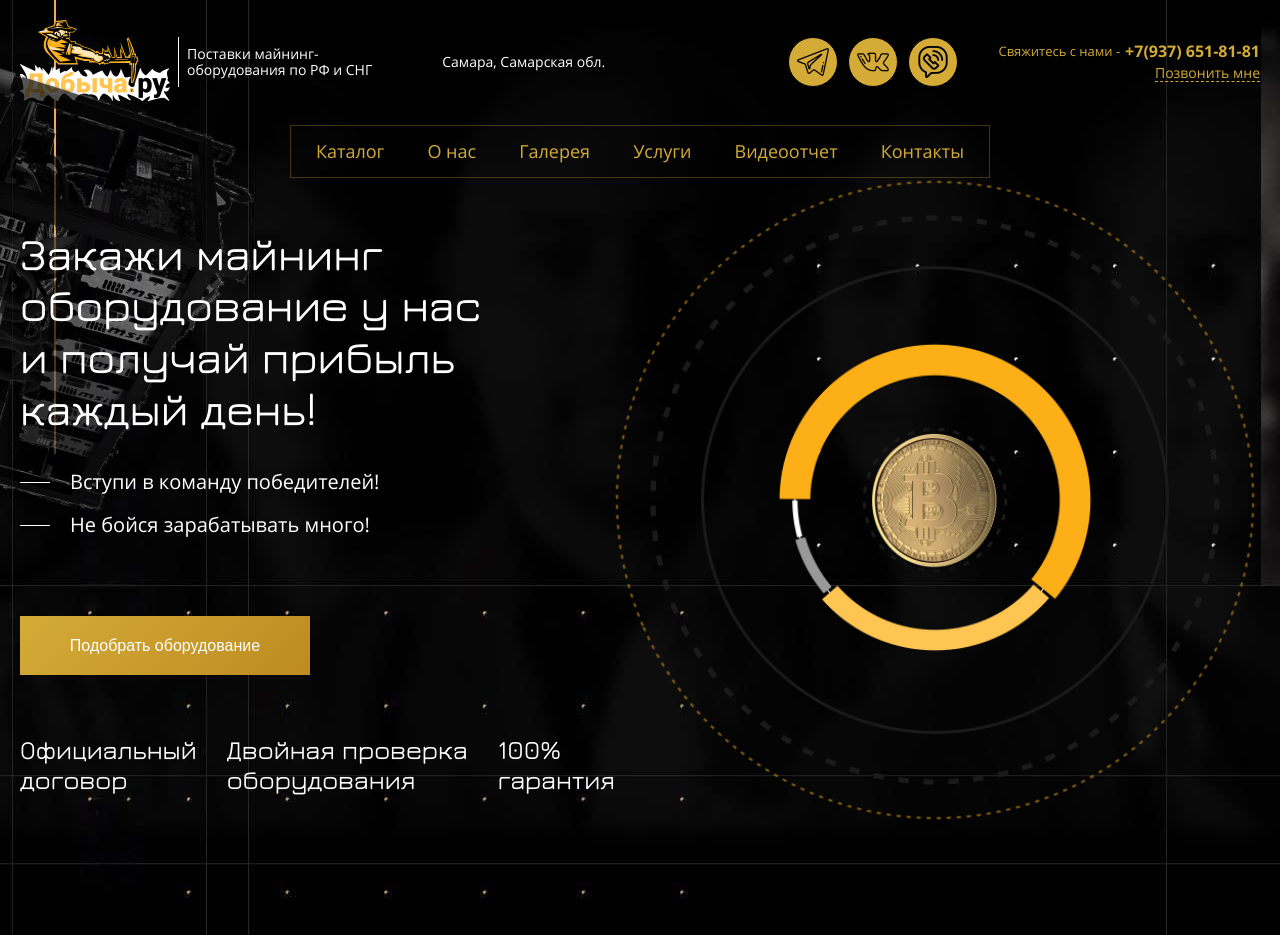
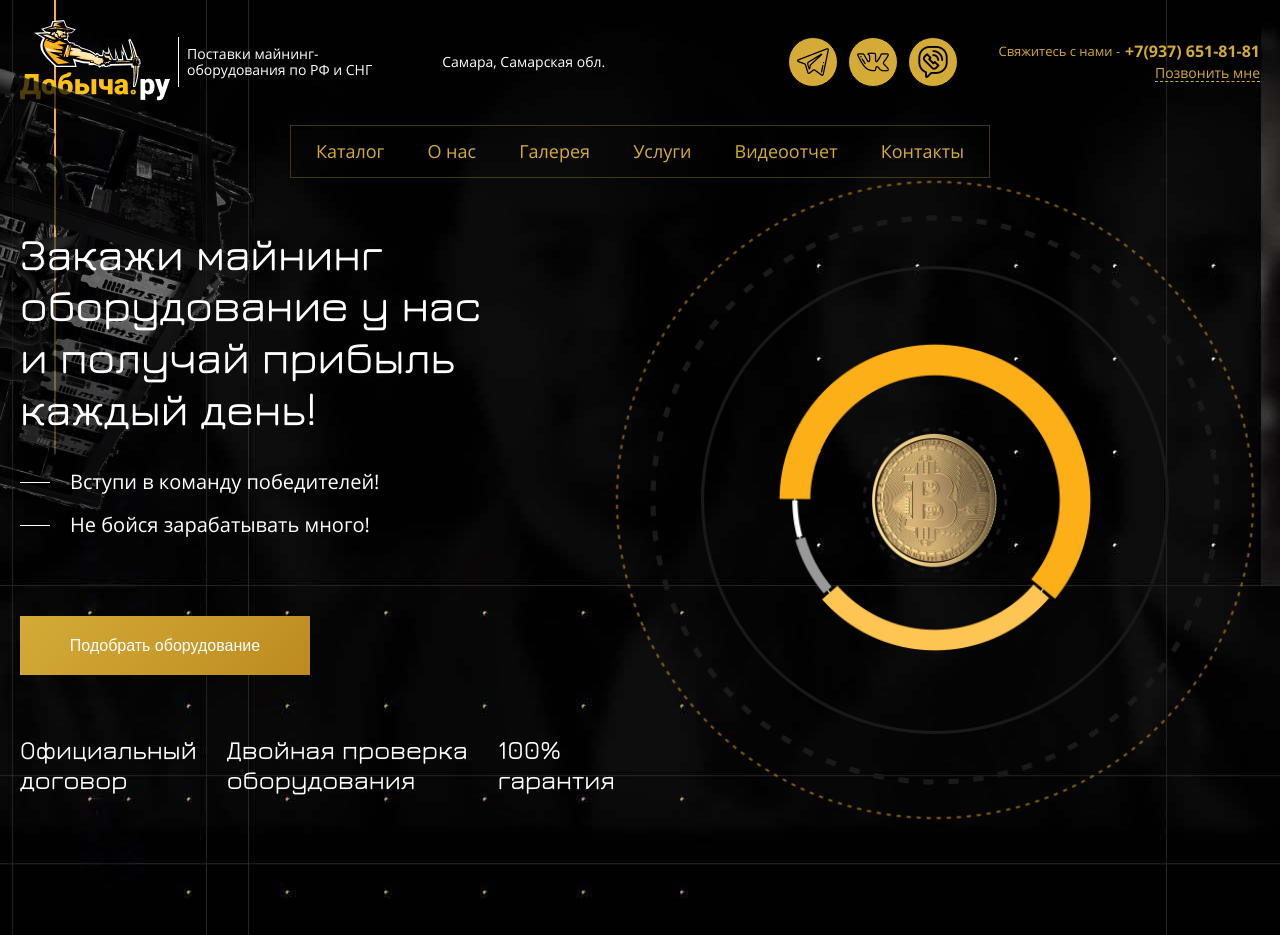
Before and after one commit to BRITVA-hp/mining, a website: page index.html in a window 1280 px wide. Shown: the top 935 px of the page. Drawn offline with nearby package versions, Linux system fonts and the light colour scheme; files whose address does not match are found by name.

Commit message:
поменял лого в header и footer

```diff
--- a/index.html
+++ b/index.html
@@ -34,7 +34,7 @@
                             <div class="row header__logo">
                                 <picture class="header__logo__img">
                                     <!-- <source srcset="img/logo/logoM.png" media="(max-width: 767px)"> -->
-                                    <img src="img/logo/logo1.png" alt="mining">
+                                    <img src="img/logo/logo2.png" alt="mining">
                                 </picture>
                                 <div class="header__logo__line"></div>
                                 <p class="header__logo__text">Поставки майнинг-<br>оборудования по РФ и СНГ</p>
@@ -672,7 +672,7 @@
 
             <div class="row footer__bot">
                 <div class="footer__logo">
-                    <img src="img/logo/logo1.png" alt="mining">
+                    <img src="img/logo/logo2.png" alt="mining">
                 </div>
 
                 <nav class="main__nav footer__nav">
```
Also changed, not shown: img/logo/logo2.png (added).
